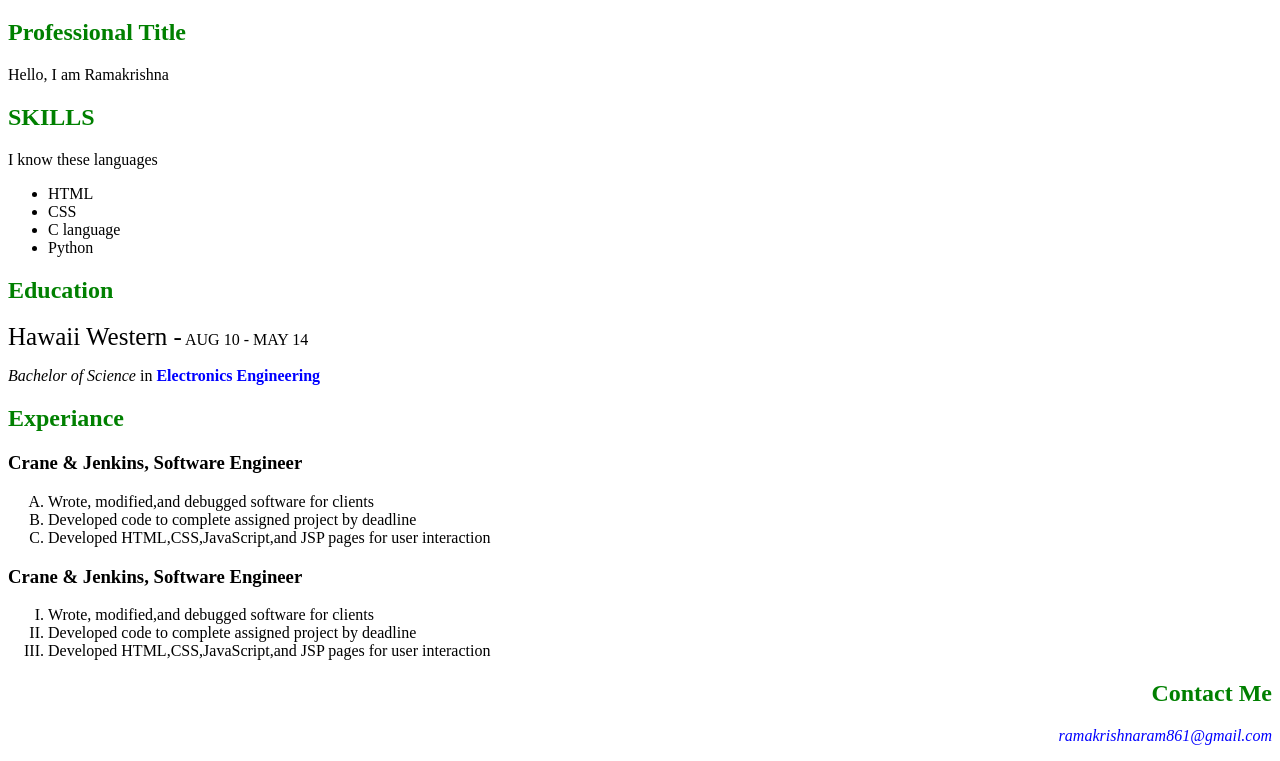
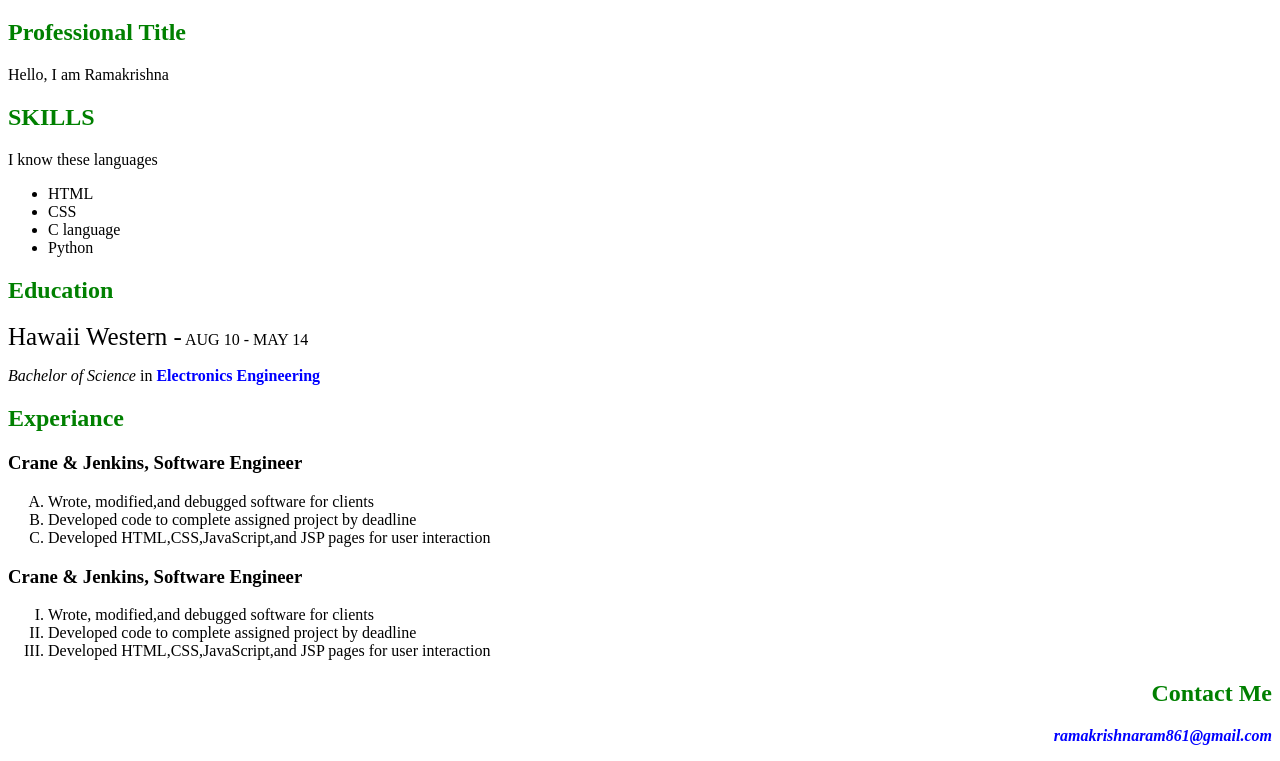
Before and after one commit to Ramakrishna861/portfolio-website, a plain HTML site: page resume.html in a window 1280 px wide. Shown: the part 61-822 px from the top of the page. Drawn offline with Linux system fonts and the light colour scheme; a web font is replaced by a local one.

Commit message:
Update resume.html

```diff
--- a/resume.html
+++ b/resume.html
@@ -17,6 +17,7 @@
                font-style:italic;
                color:blue;
                text-align:right;
+               font-weight:900
            }
        </style>
     </head>
```
